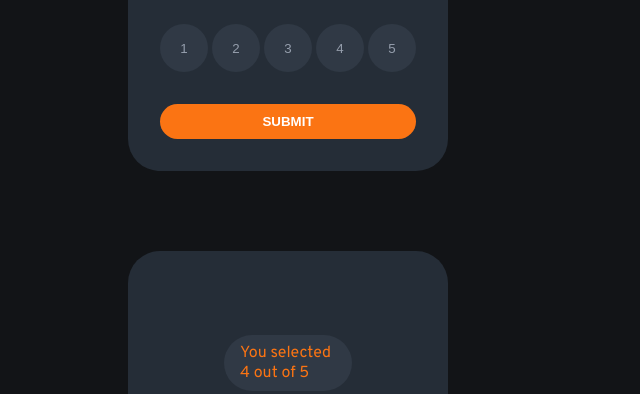
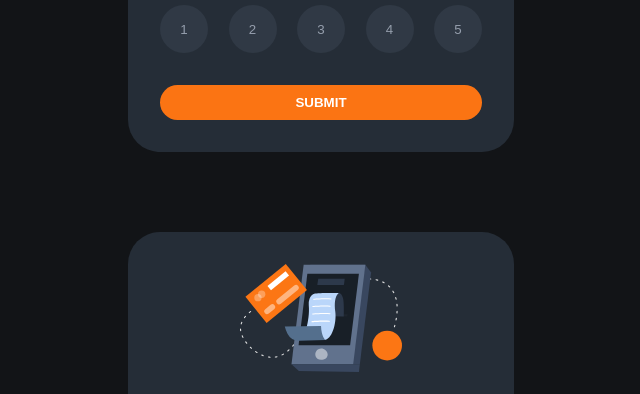
Before and after one commit to Tobistephenn/InteractiveRatingComponent, a plain HTML site: page index.html in a window 1280 px wide. Shown: the part 406-800 px from the top of the page, without its empty margins (352-992 px from the left). Drawn offline with Linux system fonts and the light colour scheme; the site is published under a folder, as on GitHub Pages, so addresses that start at the root find nothing.

Commit message:
added image correctly

```diff
--- a/index.html
+++ b/index.html
@@ -41,7 +41,7 @@
 
         <div class="general-container2">
             <div class="illustration">
-                <img src="/illustration-thank-you.svg" alt="">
+                <img src="illustration-thank-you.svg" alt="">
             </div>
 
             <div class="text-container1">
```
